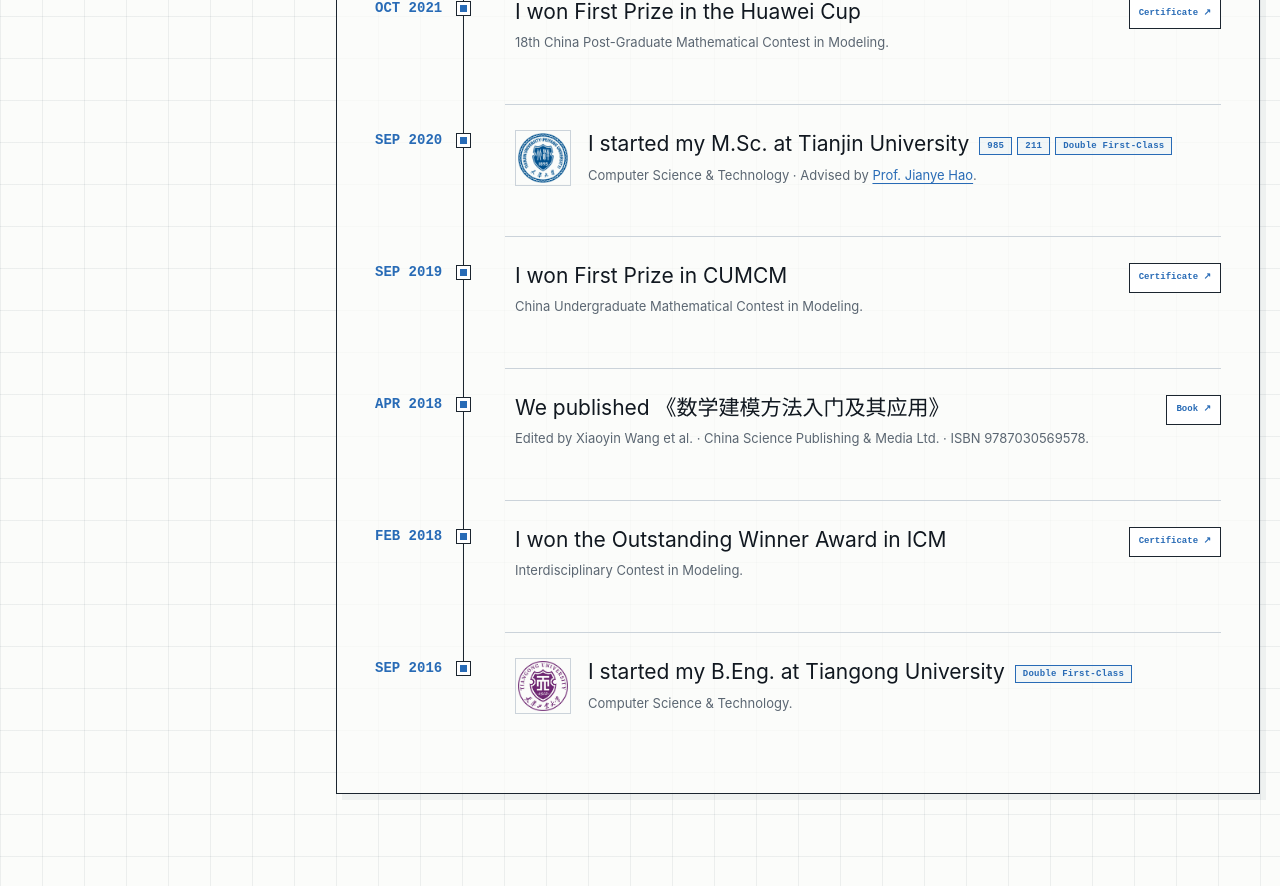
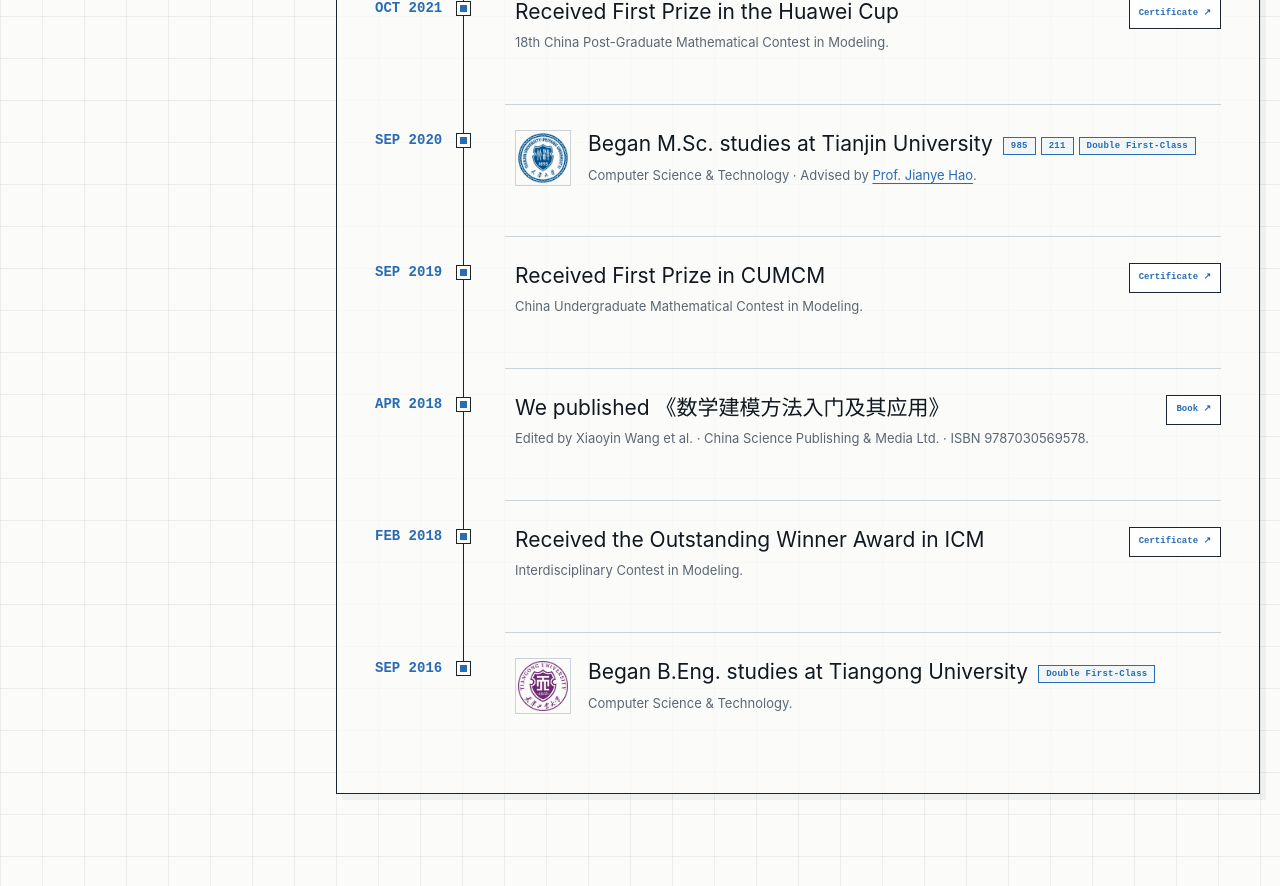
Before and after one commit to metaqiang/metaqiang.github.io, a Next.js app: page / in a window 1280 px wide. Shown: the part 2420-3306 px from the top of the page. Built offline with nearby package versions, Linux system fonts and the light colour scheme.

Commit message:
Polish timeline event wording

```diff
--- a/data/milestones.tsx
+++ b/data/milestones.tsx
@@ -105,20 +105,20 @@
   },
   {
     date: { iso: '2021-10', label: 'Oct 2021' },
-    title: 'I won First Prize in the Huawei Cup',
+    title: 'Received First Prize in the Huawei Cup',
     links: [{ label: 'Certificate', href: '/attachments/CPMCM.pdf' }],
     description: '18th China Post-Graduate Mathematical Contest in Modeling.',
   },
   {
     date: { iso: '2020-09', label: 'Sep 2020' },
-    title: 'I started my M.Sc. at Tianjin University',
+    title: 'Began M.Sc. studies at Tianjin University',
     logo: { src: '/institutions/tianjin-university-emblem.png', alt: 'Tianjin University emblem', square: true },
     tags: ['985', '211', 'Double First-Class'],
     description: <>Computer Science & Technology · Advised by <a href={siteLinks.jianyeHaoScholar} target="_blank" rel="noreferrer">Prof. Jianye Hao</a>.</>,
   },
   {
     date: { iso: '2019-09', label: 'Sep 2019' },
-    title: 'I won First Prize in CUMCM',
+    title: 'Received First Prize in CUMCM',
     links: [{ label: 'Certificate', href: '/attachments/CUMCM.pdf' }],
     description: 'China Undergraduate Mathematical Contest in Modeling.',
   },
@@ -130,13 +130,13 @@
   },
   {
     date: { iso: '2018-02', label: 'Feb 2018' },
-    title: 'I won the Outstanding Winner Award in ICM',
+    title: 'Received the Outstanding Winner Award in ICM',
     links: [{ label: 'Certificate', href: 'https://www.comap-math.org/mcm/2018Certs/73156.pdf' }],
     description: 'Interdisciplinary Contest in Modeling.',
   },
   {
     date: { iso: '2016-09', label: 'Sep 2016' },
-    title: 'I started my B.Eng. at Tiangong University',
+    title: 'Began B.Eng. studies at Tiangong University',
     logo: { src: '/institutions/tiangong-university-emblem.png', alt: 'Tiangong University emblem', square: true },
     tags: ['Double First-Class'],
     description: 'Computer Science & Technology.',
```
